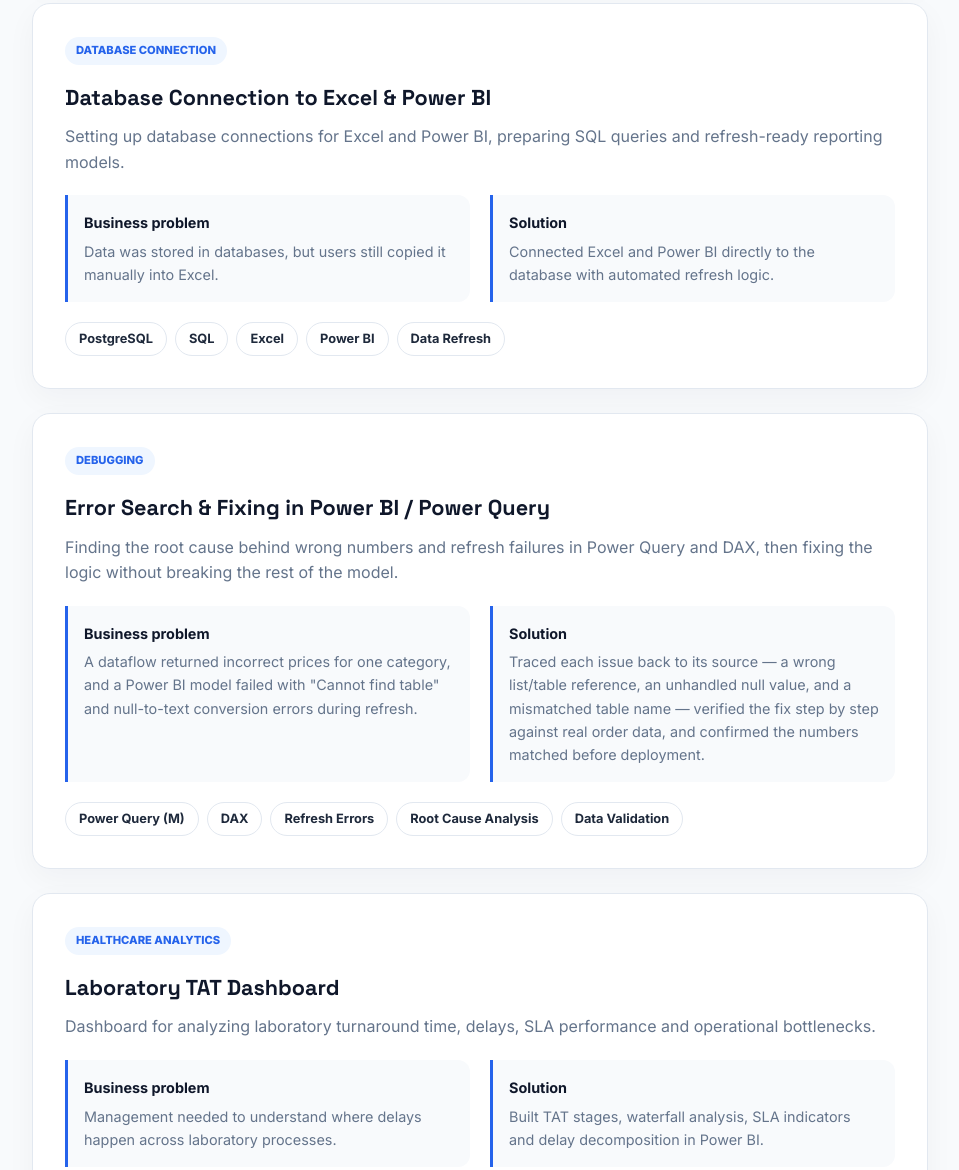
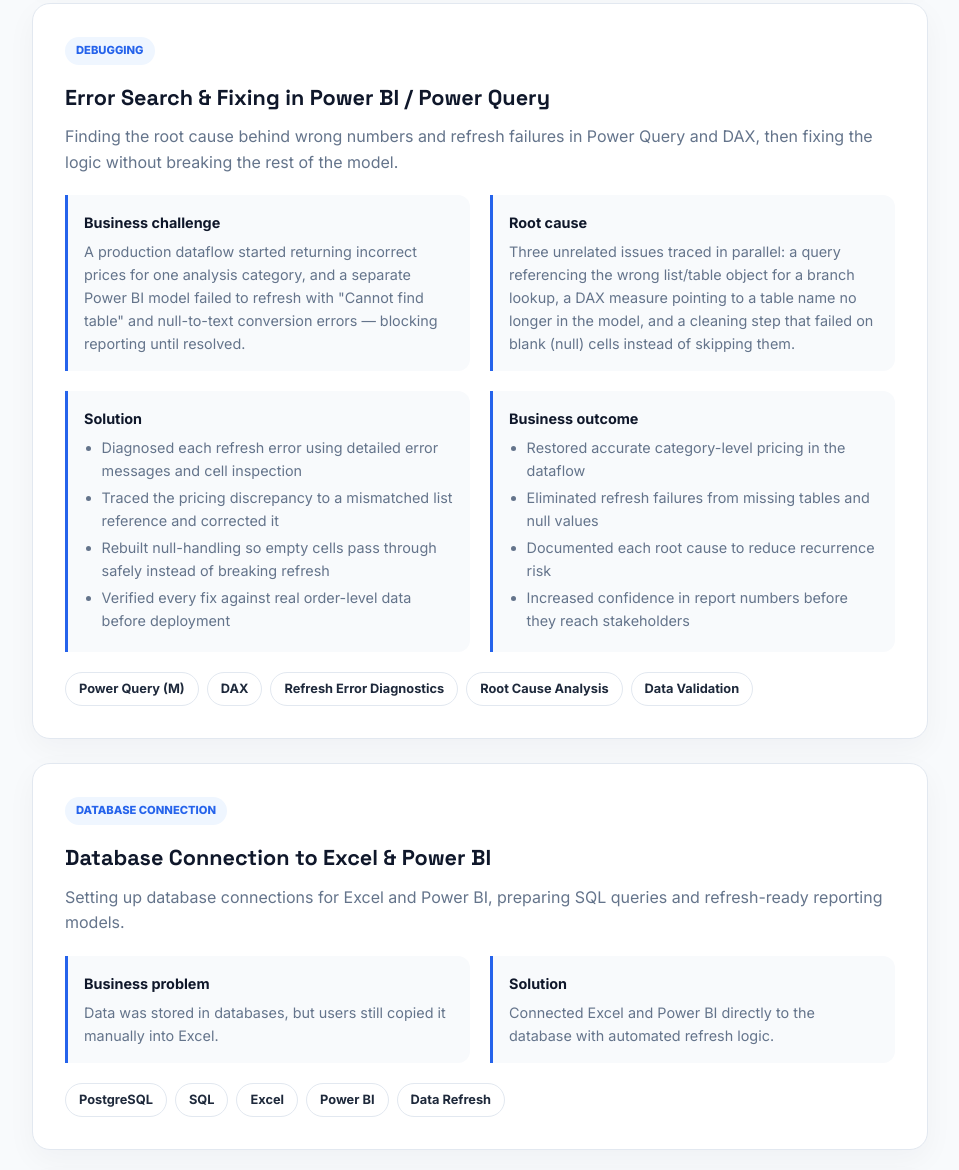
Before and after one commit to AnyKlymchuk/Power_BI_Portfolio, a plain HTML site: page index.html in a window 1280 px wide. Shown: the part 2110-3280 px from the top of the page, without its empty margins (160-1119 px from the left). Drawn offline with Linux system fonts and the light colour scheme.

Commit message:
Update index.html

```diff
--- a/index.html
+++ b/index.html
@@ -271,6 +271,15 @@
   margin-bottom: 0.35rem;
 }
 
+.box ul {
+  margin: 0;
+  padding-left: 1.1rem;
+}
+
+.box ul li {
+  margin-bottom: 0.25rem;
+}
+
 .project-links {
   display: flex;
   flex-wrap: wrap;
@@ -487,6 +496,56 @@
   </div>
 
   <div class="project">
+    <span class="project-tag">Debugging</span>
+    <h3>Error Search & Fixing in Power BI / Power Query</h3>
+    <p>Finding the root cause behind wrong numbers and refresh failures in Power Query and DAX, then fixing the logic without breaking the rest of the model.</p>
+
+    <div class="project-grid">
+      <div class="box">
+        <strong>Business challenge</strong>
+        A production dataflow started returning incorrect prices for one analysis category,
+        and a separate Power BI model failed to refresh with "Cannot find table" and
+        null-to-text conversion errors — blocking reporting until resolved.
+      </div>
+      <div class="box">
+        <strong>Root cause</strong>
+        Three unrelated issues traced in parallel: a query referencing the wrong list/table
+        object for a branch lookup, a DAX measure pointing to a table name no longer in the
+        model, and a cleaning step that failed on blank (null) cells instead of skipping them.
+      </div>
+    </div>
+
+    <div class="project-grid">
+      <div class="box">
+        <strong>Solution</strong>
+        <ul>
+          <li>Diagnosed each refresh error using detailed error messages and cell inspection</li>
+          <li>Traced the pricing discrepancy to a mismatched list reference and corrected it</li>
+          <li>Rebuilt null-handling so empty cells pass through safely instead of breaking refresh</li>
+          <li>Verified every fix against real order-level data before deployment</li>
+        </ul>
+      </div>
+      <div class="box">
+        <strong>Business outcome</strong>
+        <ul>
+          <li>Restored accurate category-level pricing in the dataflow</li>
+          <li>Eliminated refresh failures from missing tables and null values</li>
+          <li>Documented each root cause to reduce recurrence risk</li>
+          <li>Increased confidence in report numbers before they reach stakeholders</li>
+        </ul>
+      </div>
+    </div>
+
+    <div class="tools">
+      <span class="tool">Power Query (M)</span>
+      <span class="tool">DAX</span>
+      <span class="tool">Refresh Error Diagnostics</span>
+      <span class="tool">Root Cause Analysis</span>
+      <span class="tool">Data Validation</span>
+    </div>
+  </div>
+
+  <div class="project">
     <span class="project-tag">Database Connection</span>
     <h3>Database Connection to Excel & Power BI</h3>
     <p>Setting up database connections for Excel and Power BI, preparing SQL queries and refresh-ready reporting models.</p>
@@ -502,34 +561,6 @@
       <span class="tool">Excel</span>
       <span class="tool">Power BI</span>
       <span class="tool">Data Refresh</span>
-    </div>
-  </div>
-
-  <div class="project">
-    <span class="project-tag">Debugging</span>
-    <h3>Error Search & Fixing in Power BI / Power Query</h3>
-    <p>Finding the root cause behind wrong numbers and refresh failures in Power Query and DAX, then fixing the logic without breaking the rest of the model.</p>
-
-    <div class="project-grid">
-      <div class="box">
-        <strong>Business problem</strong>
-        A dataflow returned incorrect prices for one category, and a Power BI model failed with
-        "Cannot find table" and null-to-text conversion errors during refresh.
-      </div>
-      <div class="box">
-        <strong>Solution</strong>
-        Traced each issue back to its source — a wrong list/table reference, an unhandled null
-        value, and a mismatched table name — verified the fix step by step against real order
-        data, and confirmed the numbers matched before deployment.
-      </div>
-    </div>
-
-    <div class="tools">
-      <span class="tool">Power Query (M)</span>
-      <span class="tool">DAX</span>
-      <span class="tool">Refresh Errors</span>
-      <span class="tool">Root Cause Analysis</span>
-      <span class="tool">Data Validation</span>
     </div>
   </div>
 
```
